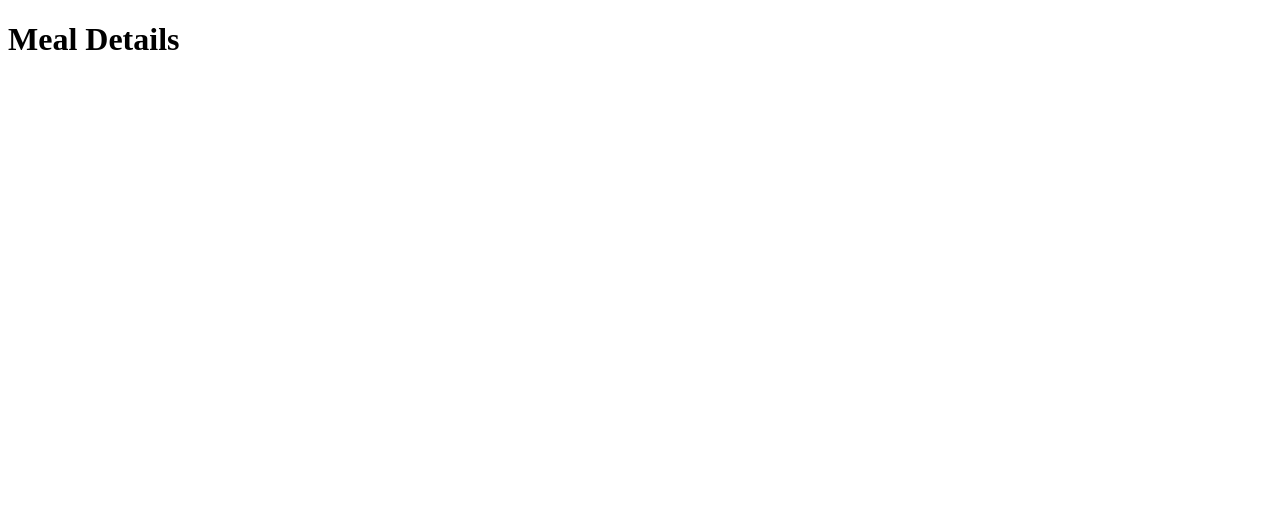
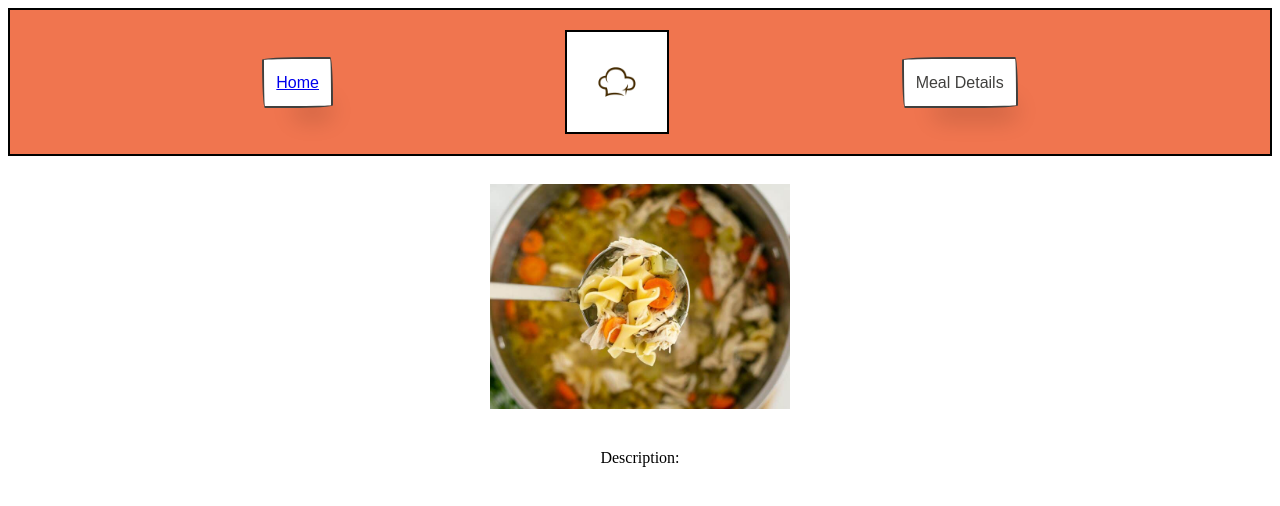
Before and after one commit to benji4genius/Meal-Planner-Web-App, a Vue app in the folder vue/: page /meal_details in a window 1280 px wide. Shown: the top 506 px of the page. Built offline with nearby package versions, Linux system fonts and the light colour scheme.

Commit message:
KEM_mealdetailview_changes

```diff
--- a/vue/src/views/MealDetailView.vue
+++ b/vue/src/views/MealDetailView.vue
@@ -1,3 +1,123 @@
 <template>
-    <h1>Meal Details</h1>
-</template>
+    <main>
+      <header>
+        <nav>
+          <p class="link" href="{name: home}"><router-link v-bind:to="{ name: 'home' }">Home</router-link></p>
+          <img class="logo" src="Untitled Design.png" />
+          <p class="link">Meal Details</p>
+        </nav>
+      </header>
+
+      <body>
+        <div id="main-content">
+          <div class="meal-details">
+            <img class="image-top" src="chicken_soup.jpg" alt="Meal image">
+            <div class="meal-info">
+              <h2>{{ mealDetails.strMeal }}</h2>
+              <p>Description: {{ mealDetails.strInstructions }}</p>
+              <!-- Add more details here -->
+            </div>
+          </div>
+        </div>
+      </body>
+    </main>
+  </template>
+
+  <script>
+  export default {
+    data() {
+      return {
+        mealDetails: {} // Placeholder for meal details
+      };
+    },
+    methods: {
+      loadMealDetails() {
+
+        // MealService.getMealDetails(this.$route.params.id)
+        //   .then(response => {
+        //     this.mealDetails = response.data;
+        //   })
+        //   .catch(error => {
+        //     console.error('Error fetching meal details:', error);
+        //   });
+      }
+    },
+    created() {
+      this.loadMealDetails();
+    }
+  };
+  </script>
+
+<style scoped>
+header{
+    background-color:#f0754f;
+    padding: 20px;
+    border: 2px solid black
+}
+nav{
+  display:flex;
+  flex-direction: row;
+  align-items: center;
+  justify-content: space-evenly;
+  font-family: Arial, Helvetica, sans-serif;
+  font-size: 20px;
+}
+.link {
+  align-self: center;
+  background-color: #fff;
+  background-image: none;
+  background-position: 0 90%;
+  background-repeat: repeat no-repeat;
+  background-size: 4px 3px;
+  border-radius: 15px 225px 255px 15px 15px 255px 225px 15px;
+  border-style: solid;
+  border-width: 2px;
+  box-shadow: rgba(0, 0, 0, .2) 15px 28px 25px -18px;
+  box-sizing: border-box;
+  color: #41403e;
+  cursor: pointer;
+  display: inline-block;
+  font-family: Neucha, sans-serif;
+  font-size: 1rem;
+  line-height: 23px;
+  outline: none;
+  padding: .75rem;
+  text-decoration: none;
+  transition: all 235ms ease-in-out;
+  border-bottom-left-radius: 15px 255px;
+  border-bottom-right-radius: 225px 15px;
+  border-top-left-radius: 255px 15px;
+  border-top-right-radius: 15px 225px;
+  user-select: none;
+  -webkit-user-select: none;
+  touch-action: manipulation;
+}
+.link:hover {
+  box-shadow: rgba(0, 0, 0, .3) 2px 8px 8px -5px;
+  transform: translate3d(0, 2px, 0);
+}
+
+.link:focus {
+  box-shadow: rgba(0, 0, 0, .3) 2px 8px 4px -6px;
+}
+.logo{
+  height: 100px;
+  border: 2px solid black;
+}
+  .meal-details {
+    display: flex;
+    flex-direction: column;
+    align-items: center;
+    padding: 20px;
+  }
+
+  .image-top {
+    width: 300px;
+    height: auto;
+    margin-bottom: 20px;
+  }
+
+  .meal-info {
+    text-align: center;
+  }
+  </style>
```
